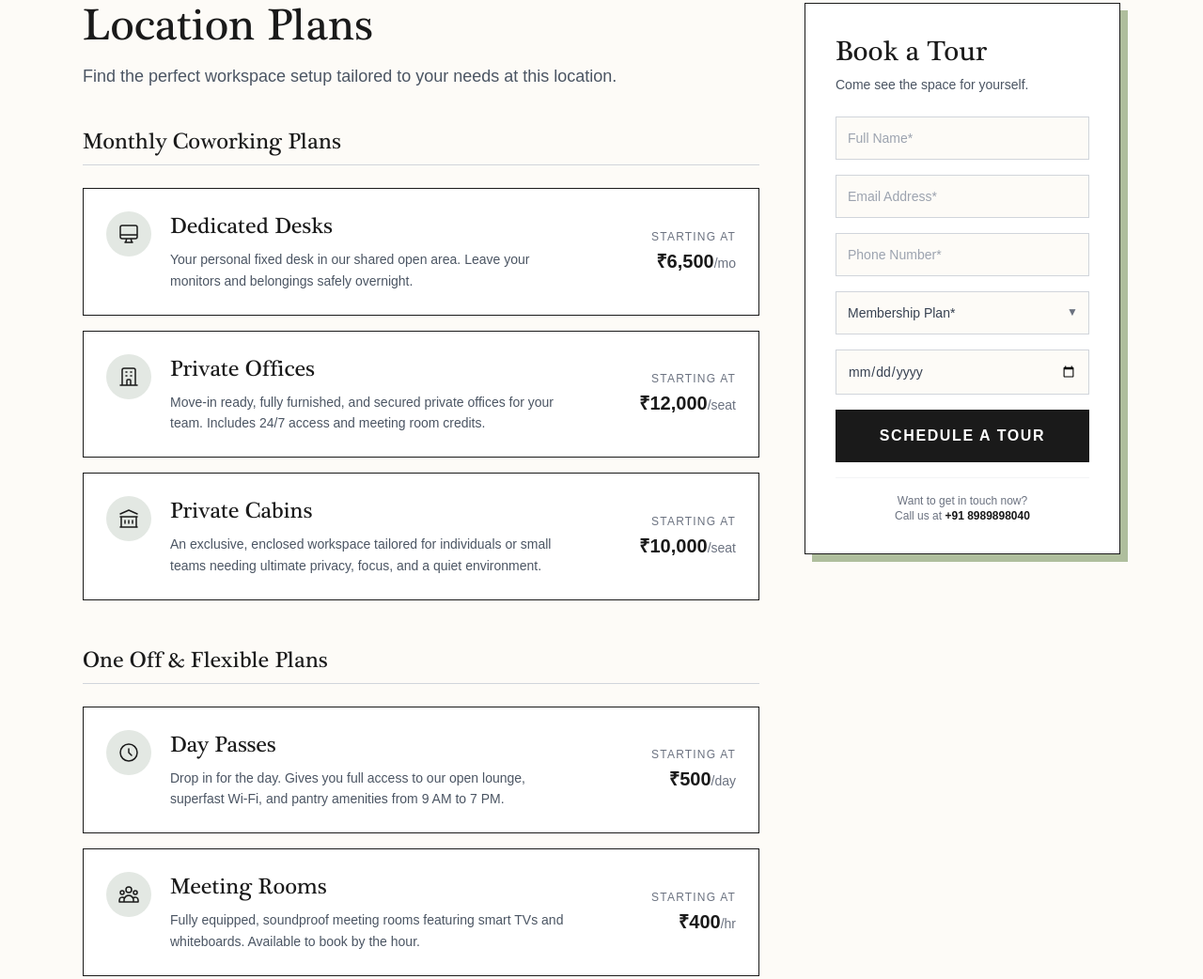
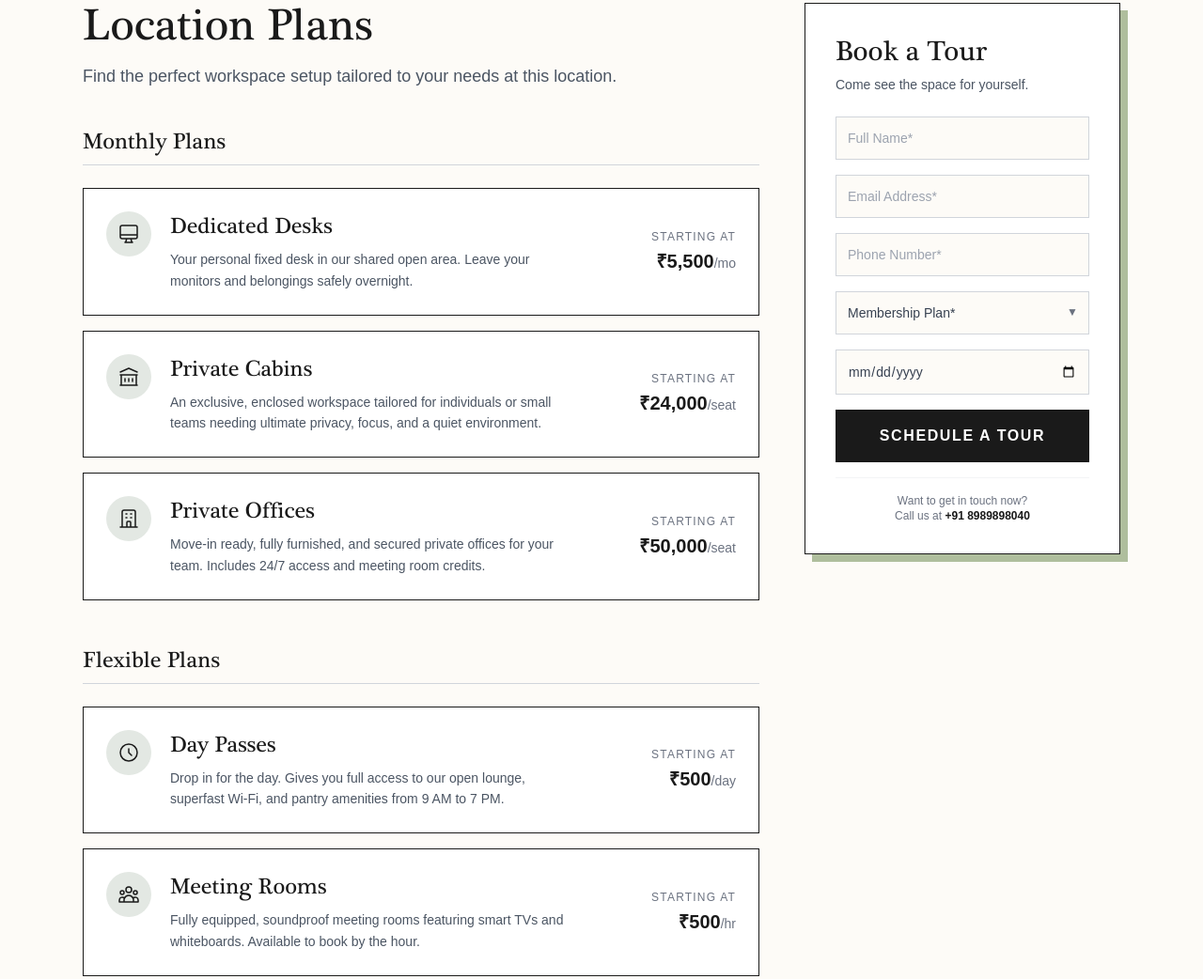
Before and after one commit to oneworxx/onewroxx-website, a website: page location-fortune.html in a window 1280 px wide. Shown: the part 809-1851 px from the top of the page at 94% size. Drawn offline with Linux system fonts and the light colour scheme; a web font is replaced by a local one.

Commit message:
chngs in fortune

```diff
--- a/location-fortune.html
+++ b/location-fortune.html
@@ -243,7 +243,7 @@
                         </div>
 
                         <div class="mb-12">
-                            <h3 class="text-2xl font-serif text-ink mb-6 pb-2 border-b border-gray-300">Monthly Coworking Plans</h3>
+                            <h3 class="text-2xl font-serif text-ink mb-6 pb-2 border-b border-gray-300">Monthly Plans</h3>
 
 
 
@@ -259,11 +259,25 @@
                                 </div>
                                 <div class="md:text-right flex-shrink-0 md:min-w-[140px] pt-4 md:pt-0 border-t md:border-t-0 border-gray-100">
                                     <p class="text-xs text-gray-500 uppercase tracking-widest mb-1">Starting at</p>
-                                    <p class="font-sans font-bold text-xl text-ink">₹6,500<span class="text-sm font-normal text-gray-500">/mo</span></p>
+                                    <p class="font-sans font-bold text-xl text-ink">₹5,500<span class="text-sm font-normal text-gray-500">/mo</span></p>
                                 </div>
                             </div>
 
-
+                            <div class="border border-ink bg-white p-6 mb-4 flex flex-col md:flex-row md:items-center gap-6 hover:shadow-md transition-shadow">
+                                <div class="flex items-start gap-5 flex-grow">
+                                    <div class="w-12 h-12 bg-sage rounded-full flex items-center justify-center flex-shrink-0 text-ink">
+                                        <svg class="w-6 h-6" fill="none" stroke="currentColor" viewBox="0 0 24 24"><path stroke-linecap="round" stroke-linejoin="round" stroke-width="1.5" d="M8 14v3m4-3v3m4-3v3M3 21h18M3 10h18M3 7l9-4 9 4M4 10h16v11H4V10z"></path></svg>
+                                    </div>
+                                    <div>
+                                        <h4 class="font-serif text-2xl text-ink mb-2">Private Cabins</h4>
+                                        <p class="text-sm text-gray-600 font-sans leading-relaxed">An exclusive, enclosed workspace tailored for individuals or small teams needing ultimate privacy, focus, and a quiet environment.</p>
+                                    </div>
+                                </div>
+                                <div class="md:text-right flex-shrink-0 md:min-w-[140px] pt-4 md:pt-0 border-t md:border-t-0 border-gray-100">
+                                    <p class="text-xs text-gray-500 uppercase tracking-widest mb-1">Starting at</p>
+                                    <p class="font-sans font-bold text-xl text-ink">₹24,000<span class="text-sm font-normal text-gray-500">/seat</span></p>
+                                </div>
+                            </div>
 
                             <div class="border border-ink bg-white p-6 mb-4 flex flex-col md:flex-row md:items-center gap-6 hover:shadow-md transition-shadow">
                                 <div class="flex items-start gap-5 flex-grow">
@@ -277,35 +291,14 @@
                                 </div>
                                 <div class="md:text-right flex-shrink-0 md:min-w-[140px] pt-4 md:pt-0 border-t md:border-t-0 border-gray-100">
                                     <p class="text-xs text-gray-500 uppercase tracking-widest mb-1">Starting at</p>
-                                    <p class="font-sans font-bold text-xl text-ink">₹12,000<span class="text-sm font-normal text-gray-500">/seat</span></p>
+                                    <p class="font-sans font-bold text-xl text-ink">₹50,000<span class="text-sm font-normal text-gray-500">/seat</span></p>
                                 </div>
                             </div>
-
-
-
-
-<div class="border border-ink bg-white p-6 mb-4 flex flex-col md:flex-row md:items-center gap-6 hover:shadow-md transition-shadow">
-                                <div class="flex items-start gap-5 flex-grow">
-                                    <div class="w-12 h-12 bg-sage rounded-full flex items-center justify-center flex-shrink-0 text-ink">
-                                        <svg class="w-6 h-6" fill="none" stroke="currentColor" viewBox="0 0 24 24"><path stroke-linecap="round" stroke-linejoin="round" stroke-width="1.5" d="M8 14v3m4-3v3m4-3v3M3 21h18M3 10h18M3 7l9-4 9 4M4 10h16v11H4V10z"></path></svg>
-                                    </div>
-                                    <div>
-                                        <h4 class="font-serif text-2xl text-ink mb-2">Private Cabins</h4>
-                                        <p class="text-sm text-gray-600 font-sans leading-relaxed">An exclusive, enclosed workspace tailored for individuals or small teams needing ultimate privacy, focus, and a quiet environment.</p>
-                                    </div>
-                                </div>
-                                <div class="md:text-right flex-shrink-0 md:min-w-[140px] pt-4 md:pt-0 border-t md:border-t-0 border-gray-100">
-                                    <p class="text-xs text-gray-500 uppercase tracking-widest mb-1">Starting at</p>
-                                    <p class="font-sans font-bold text-xl text-ink">₹10,000<span class="text-sm font-normal text-gray-500">/seat</span></p>
-                                </div>
-                            </div>
-
-
 
                         </div>
 
                         <div>
-                            <h3 class="text-2xl font-serif text-ink mb-6 pb-2 border-b border-gray-300">One Off & Flexible Plans</h3>
+                            <h3 class="text-2xl font-serif text-ink mb-6 pb-2 border-b border-gray-300">Flexible Plans</h3>
 
                             <div class="border border-ink bg-white p-6 mb-4 flex flex-col md:flex-row md:items-center gap-6 hover:shadow-md transition-shadow">
                                 <div class="flex items-start gap-5 flex-grow">
@@ -335,7 +328,7 @@
                                 </div>
                                 <div class="md:text-right flex-shrink-0 md:min-w-[140px] pt-4 md:pt-0 border-t md:border-t-0 border-gray-100">
                                     <p class="text-xs text-gray-500 uppercase tracking-widest mb-1">Starting at</p>
-                                    <p class="font-sans font-bold text-xl text-ink">₹400<span class="text-sm font-normal text-gray-500">/hr</span></p>
+                                    <p class="font-sans font-bold text-xl text-ink">₹500<span class="text-sm font-normal text-gray-500">/hr</span></p>
                                 </div>
                             </div>
                         </div>
```
